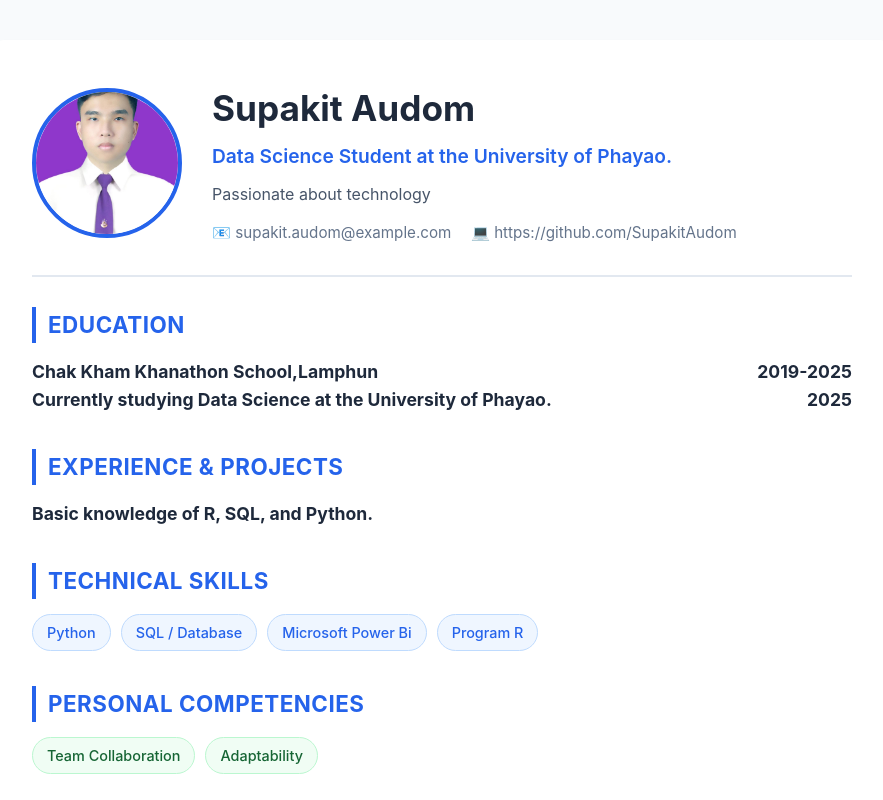
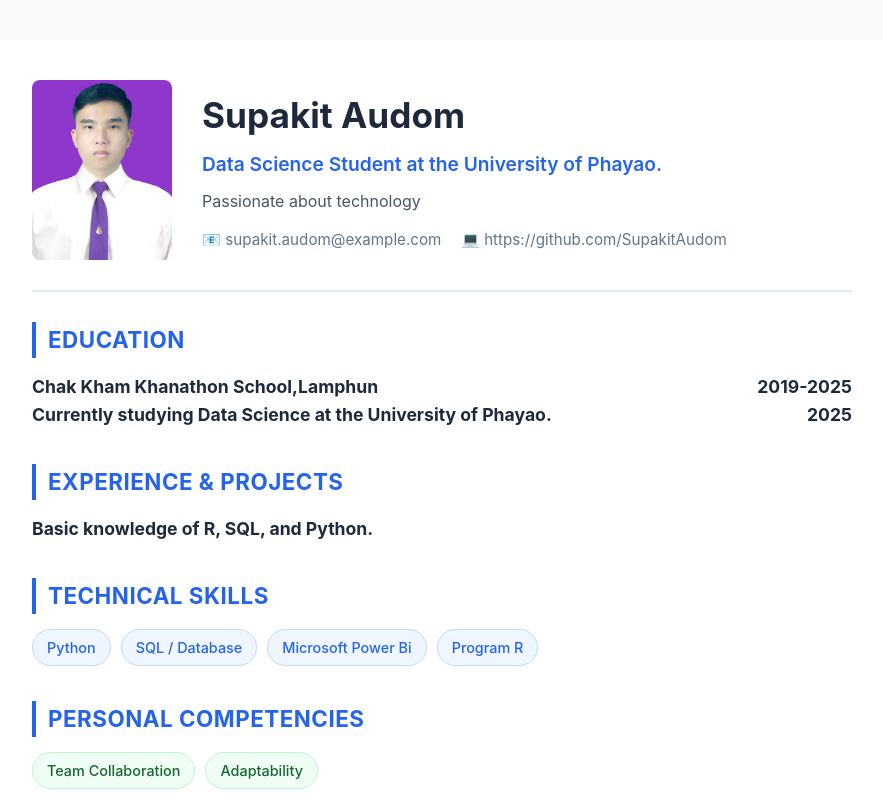
Before and after one commit to SupakitAudom/SupakitAudom.github.io, a plain HTML site: page index.html in a window 1280 px wide. Shown: the top 800 px of the page, without its empty margins (198-1081 px from the left). Drawn offline with Linux system fonts and the light colour scheme.

Commit message:
Update index.html

```diff
--- a/index.html
+++ b/index.html
@@ -41,12 +41,12 @@
             margin-bottom: 30px;
         }
         .profile-img {
-            width: 150px;
-            height: 150px;
-            border-radius: 50%;
-            object-fit: cover;
-            border: 4px solid var(--primary-color);
+                width: 140px;
+                height: 180px;
+                border-radius: 8px;
+                object-fit: cover;
         }
+
         .header-info h1 {
             font-size: 2.2rem;
             color: var(--text-dark);
```
